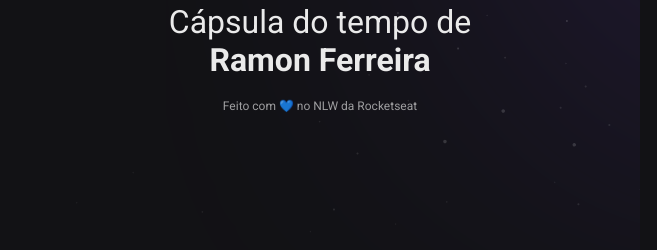
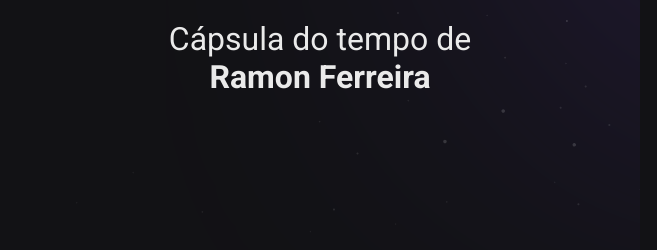
Before and after one commit to RamonFe22/nlw-spacetime, a plain HTML site: page index.html in a window 1280 px wide. Shown: the part 467-717 px from the top of the page, 0-657 px from the left. Drawn offline with Linux system fonts and the light colour scheme.

Commit message:
remove span

```diff
--- a/index.html
+++ b/index.html
@@ -27,7 +27,6 @@
         Cápsula do tempo de <br />
         <strong>Ramon Ferreira</strong>
       </p>
-      <span>Feito com 💙 no NLW da Rocketseat</span>
     </aside>
 
     <nav>
```
